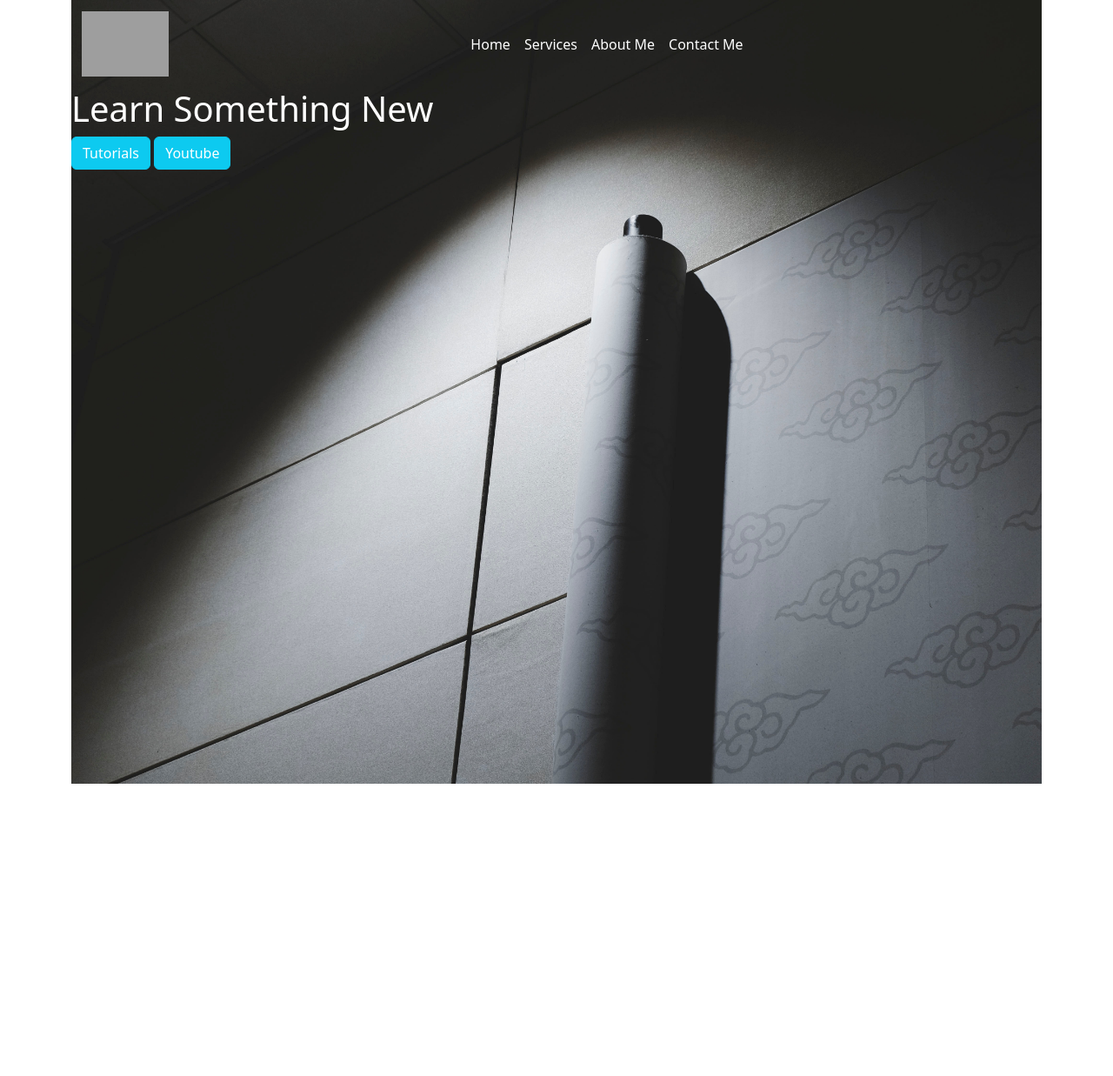
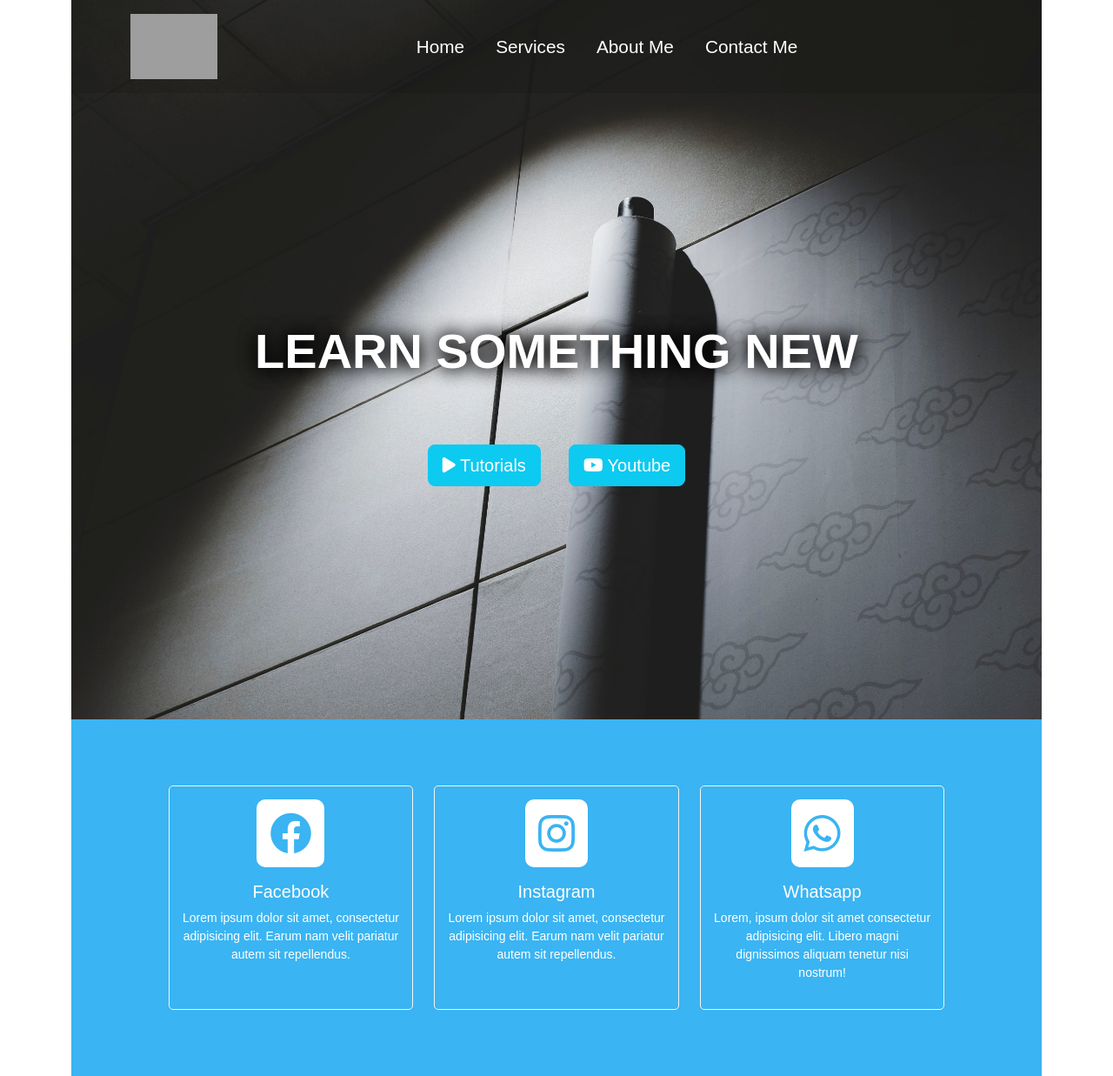
Before and after one commit to jayen123/b5-1st-project, a plain HTML site: page index.html in a window 1280 px wide. Shown: the whole page at 87% size. Before the commit the page ends 901 px from the top, so only its background shows below. Drawn offline with nearby package versions, Linux system fonts and the light colour scheme; grey boxes are pictures that could not be loaded.

Commit message:
initial commit

```diff
--- a/css/style.css
+++ b/css/style.css
@@ -1,10 +1,12 @@
 *{
+    font-family: 'Source Sans Pro', sans-serif;
     padding: 0;
     margin: 0;
 }
 html{
     scroll-behavior: smooth;
 }
+/* header section start */
 header{
     background-image: url(../image/pexels-henry-&-co-1251262.jpg);
     background-position: center;
@@ -12,6 +14,56 @@ header{
     background-size: cover;
     background-attachment: fixed;
 }
+.navbar{
+    padding: 1% 5%;
+    background-color: rgb(0, 0, 0, 0.1);
+}
+.nav-link{
+    transition: 0.2s;
+    margin: 10px;
+    font-size: 1.3rem;
+}
+.nav-link:hover{
+    background-color: #31d2f2;
+    transform: scale(1.1);
+    border-radius: 5px;
+}
 .banner-container{
-    height: 100vh;
+    height: 90vh;
 }
+.banner-container h1{
+    font-size: 3.5rem;
+    padding: 10px 20px;
+    font-weight: 700;
+    text-transform: uppercase;
+    text-shadow: 0 0 21px #000,0 0 21px #000;
+}
+/* header section end */
+
+/* main section start */
+
+/* features start */
+#features{
+    padding: 5% 10%;
+    background-color: #3AB4F2;
+}
+.features-col{
+    border: 1px solid rgb(245, 245, 245);
+    border-radius: 5px;
+    padding: 15px;
+    margin: 20px 0;
+    transition: 0.4s
+}
+.features-col:hover{
+    transform: scale(1.1);
+    box-shadow: 0px 8px 10px 0px #00000033;
+}
+.icon-style{
+    background-color: white;
+    color:  #3AB4F2;
+    padding: 15px;
+    border-radius: 10px;
+}
+/* feactures end */
+
+/* main section end */
--- a/index.html
+++ b/index.html
@@ -9,6 +9,9 @@
     <!-- Bootstrap CSS v5.2.0-beta1 -->
     <link rel="stylesheet" href="https://cdn.jsdelivr.net/npm/bootstrap@5.2.0-beta1/dist/css/bootstrap.min.css"  integrity="sha384-0evHe/X+R7YkIZDRvuzKMRqM+OrBnVFBL6DOitfPri4tjfHxaWutUpFmBp4vmVor" crossorigin="anonymous">
     <link rel="stylesheet" href="css/style.css">
+    <link rel="stylesheet" href="https://cdnjs.cloudflare.com/ajax/libs/font-awesome/6.1.1/css/all.min.css" integrity="sha512-KfkfwYDsLkIlwQp6LFnl8zNdLGxu9YAA1QvwINks4PhcElQSvqcyVLLD9aMhXd13uQjoXtEKNosOWaZqXgel0g==" crossorigin="anonymous" referrerpolicy="no-referrer" />
+    <link rel="preconnect" href="https://fonts.googleapis.com">
+    <link rel="preconnect" href="https://fonts.gstatic.com" crossorigin>
   </head>
   <body>
       <div class="container">
@@ -25,28 +28,30 @@
                       <div class="collapse navbar-collapse" id="navbarNav">
                         <ul class="navbar-nav m-auto">
                           <li class="nav-item">
-                            <a class="nav-link active text-white" aria-current="page" href="#">Home</a>
+                            <a class="nav-link active text-white text-center text-md-left" aria-current="page" href="#">Home</a>
                           </li>
                           <li class="nav-item">
-                            <a class="nav-link text-white" href="#">Services</a>
+                            <a class="nav-link text-white text-center text-md-left" href="#">Services</a>
                           </li>
                           <li class="nav-item">
-                            <a class="nav-link text-white" href="#">About Me</a>
+                            <a class="nav-link text-white text-center text-md-left" href="#">About Me</a>
                           </li>
                           <li class="nav-item">
-                            <a class="nav-link text-white" href="#">Contact Me</a>
+                            <a class="nav-link text-white text-center text-md-left" href="#">Contact Me</a>
                           </li>
                         </ul>
                       </div>
                     </div>
                   </nav>
                 <!-- start banner section -->
-                  <section id="banner">
-                           <div class="banner-container">
+                  <section id="banner d-flex justify-content-center">
+                           <div class="banner-container d-flex justify-content-center align-items-center">
                                   <div class="banner-content">
-                                       <h1 class="text-white">Learn Something New</h1>
-                                       <button class="btn btn-info text-white">Tutorials</button>
-                                       <button class="btn btn-info text-white">Youtube</button>
+                                       <h1 class="text-white text-center mb-5">Learn Something New</h1>
+                                      <div class="button d-flex justify-content-center align-items-center">
+                                        <button class="btn btn-info btn-lg text-white m-3"><i class="fa-solid fa-play"></i> Tutorials</button>
+                                        <button class="btn btn-info btn-lg text-white m-3"><i class="fa-brands fa-youtube"></i> Youtube</button>
+                                      </div>
                                   </div>
                            </div>
                   </section>
@@ -56,7 +61,33 @@
 
       <!-- main section start -->
             <main>
-
+              <!-- features start -->
+                  <section id="features" class="text-center">
+                        <div class="row">
+                            <div class="colg-lg-4 col-md-4 d-block d-lg-flex">
+                                  <div class="features-col">
+                                    <i class="fa-brands fa-facebook fa-3x icon-style"></i>
+                                    <h5 class="text-white mt-3">Facebook</h5>
+                                    <p class="small text-white">Lorem ipsum dolor sit amet, consectetur adipisicing elit. Earum nam velit pariatur autem sit repellendus.</p>
+                                  </div>
+                            </div>
+                            <div class="colg-lg-4 col-md-4 d-block d-lg-flex">
+                              <div class="features-col">
+                                <i class="fa-brands fa-instagram fa-3x icon-style"></i>
+                                <h5 class="text-white mt-3">Instagram</h5>
+                                <p class="small text-white">Lorem ipsum dolor sit amet, consectetur adipisicing elit. Earum nam velit pariatur autem sit repellendus.</p>
+                              </div>
+                           </div>
+                        <div class="colg-lg-4 col-md-4 d-block d-lg-flex">
+                          <div class="features-col">
+                            <i class="fa-brands fa-whatsapp fa-3x icon-style"></i>
+                            <h5 class="text-white mt-3">Whatsapp</h5>
+                            <p class="small text-white">Lorem, ipsum dolor sit amet consectetur adipisicing elit. Libero magni dignissimos aliquam tenetur nisi nostrum!</p>
+                          </div>
+                       </div>
+                        </div>
+                  </section>
+                  <!-- features end -->
             </main>
      <!-- main section end -->
 
```
